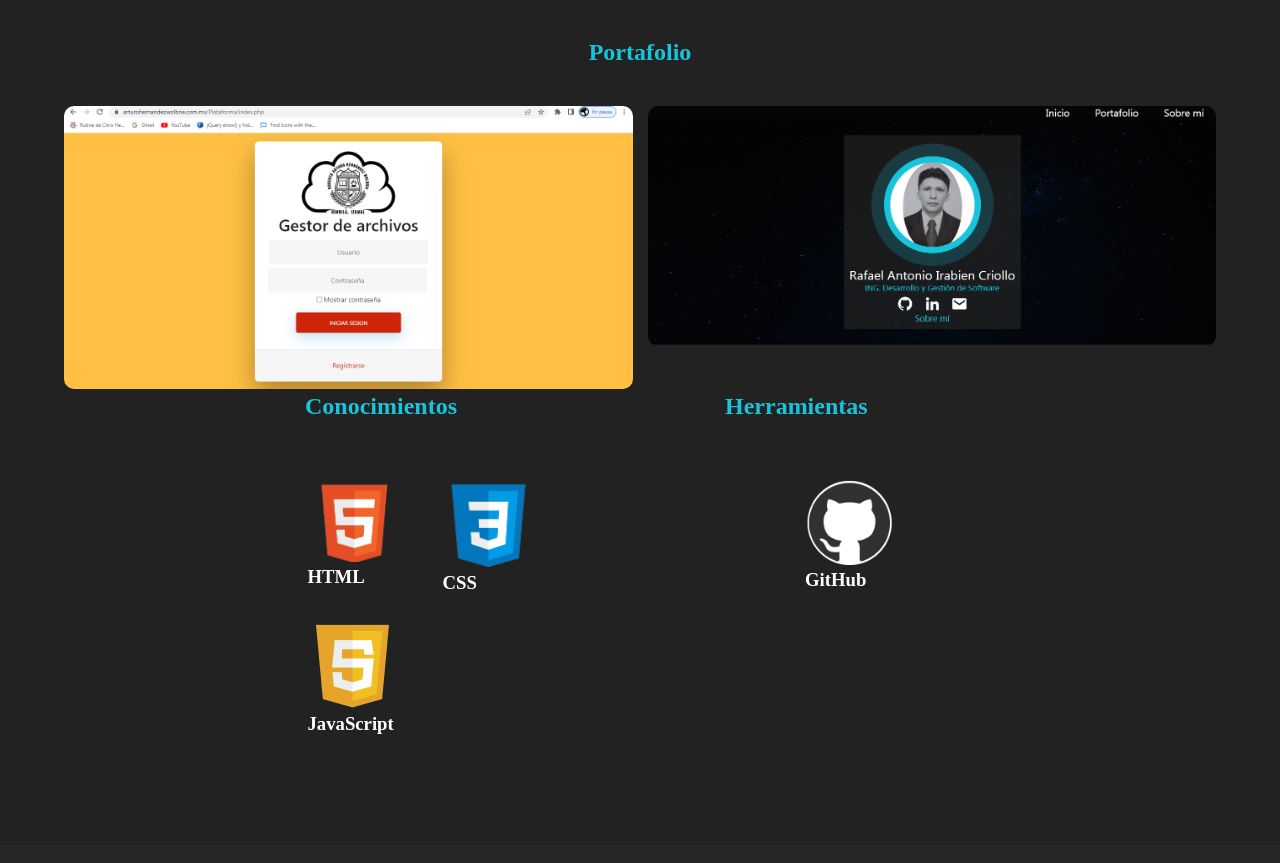
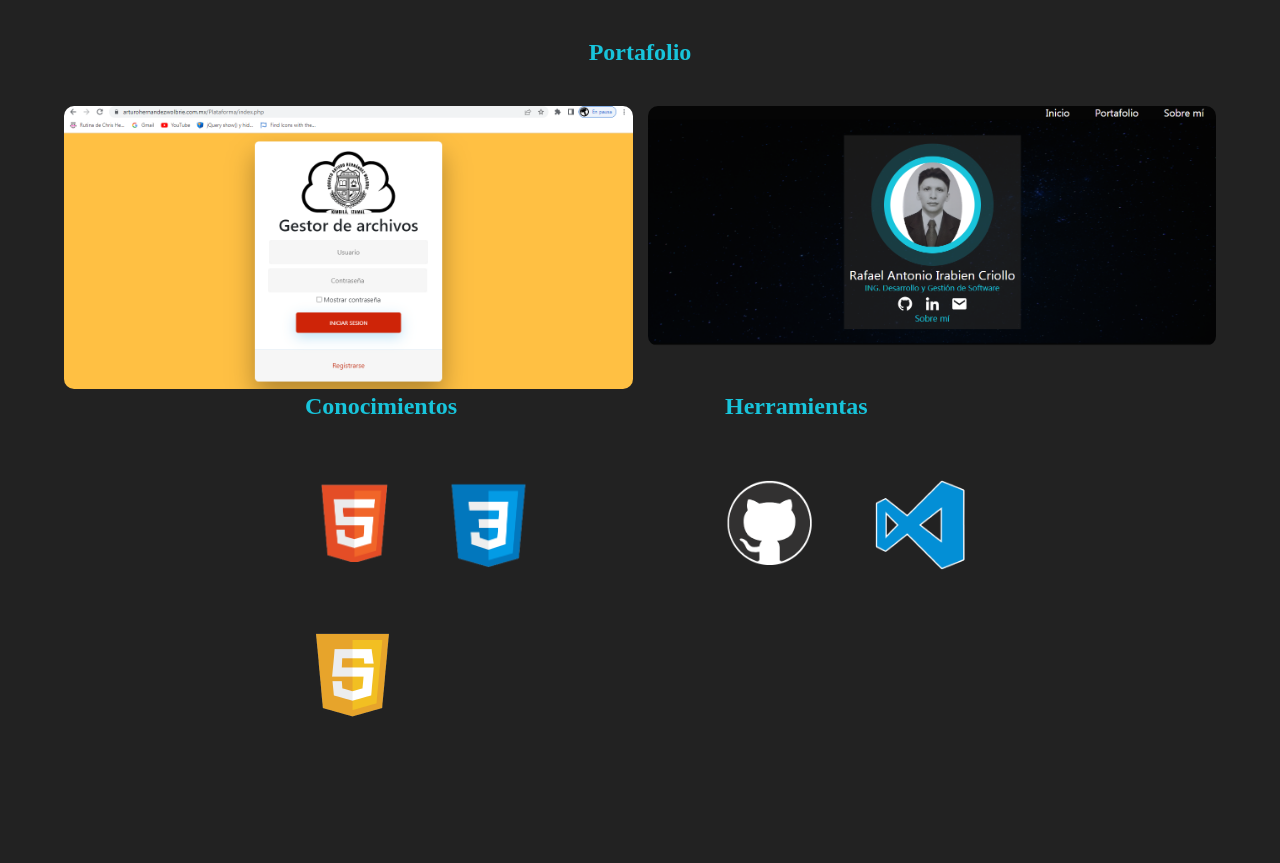
Before and after one commit to RafaelIrabien/Portafolio, a PHP site: page / in a window 1280 px wide. Shown: the part 562-1425 px from the top of the page. Before the commit the page ends 1296 px from the top, so only its background shows below. Run offline with PHP 8.4, Linux system fonts and the light colour scheme.

Commit message:
Agregar tooltips a imagenes de skills

```diff
--- a/index.php
+++ b/index.php
@@ -94,6 +94,10 @@
                     <img src="img/github-icon.png" alt="">
                     <h3>GitHub</h3>
                 </div>
+                <div>
+                    <img src="img/vsc-icon.png" alt="">
+                    <h3>Visual Studio</h3>
+                </div>
             </div>
         </div>
         </div>
--- a/style.css
+++ b/style.css
@@ -224,3 +224,27 @@ section.skills {
     justify-content: center;
     gap: 50px;
 }
+
+/* tooltips */
+.skill h3 {
+    background-color: var(--dark2);
+    text-align: center;
+    border-radius: 5px;
+    padding: 5px 0;
+    font-size: 1.1rem;
+    color: var(--primary);
+    width: 100px;
+    transform: translate(0px, -100px);
+    transition: opacity 0.4s ease, transform 0.4s ease;
+    opacity: 0;
+}
+
+.knowledge>div:hover h3 {
+    opacity: 1;
+    transform: translate(0px, -150px);
+}
+
+.tools>div:hover h3 {
+    opacity: 1;
+    transform: translate(0px, -150px);
+}
```
Also changed, not shown: img/vsc-icon.png (added).
